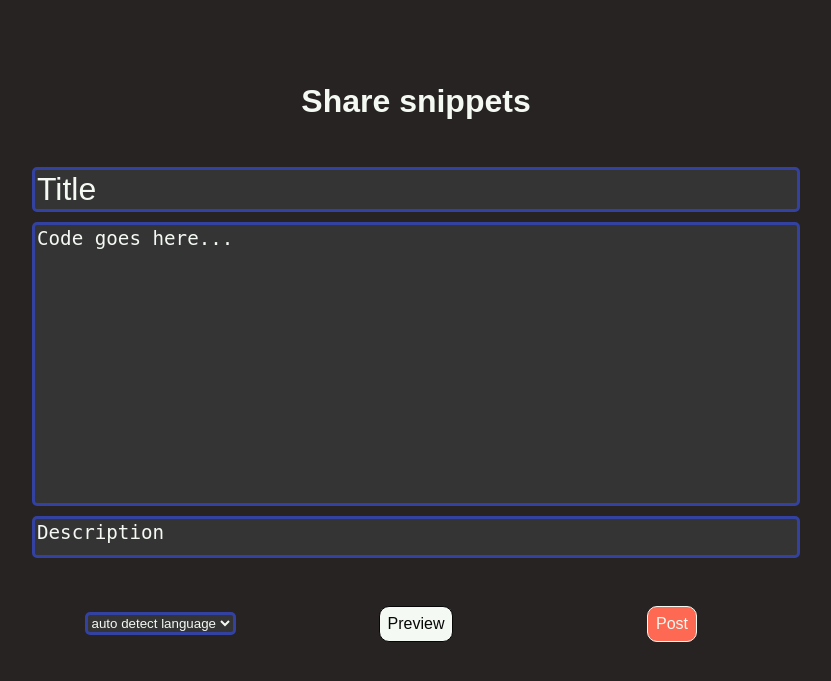
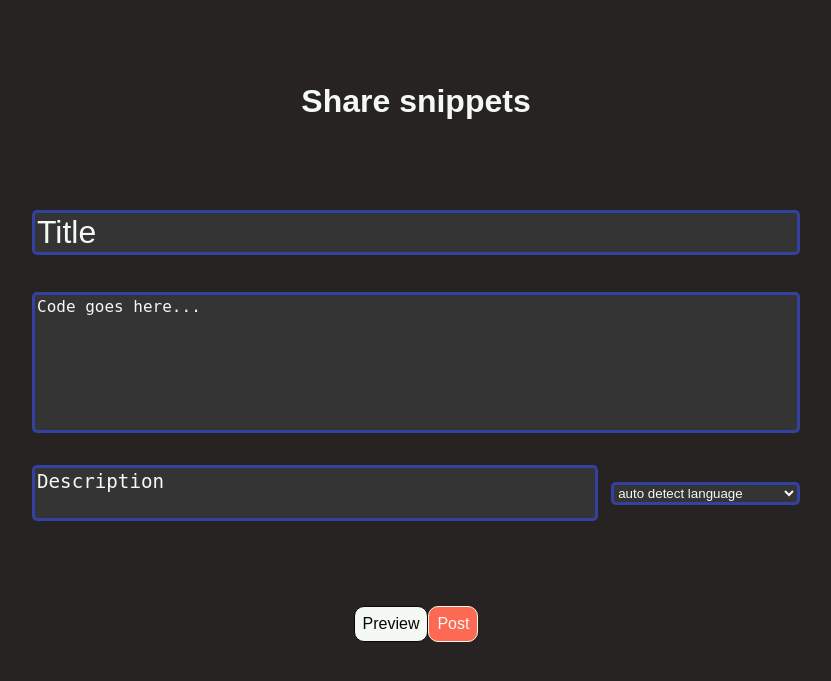
Before and after one commit to Goby56/snips, a Flask app: page /share/ in a window 1280 px wide. Shown: the part 75-756 px from the top of the page, without its empty margins (224-1055 px from the left). Run offline with Flask 3, Linux system fonts and the light colour scheme; some web fonts are replaced.

Commit message:
description + post action

```diff
--- a/static/css/styles.css
+++ b/static/css/styles.css
@@ -131,6 +176,7 @@ h2 {
     color: var(--white);
     background-color: var(--black3);
     outline: none;
+    width: 100%;
 }
 
 ::-webkit-scrollbar-track
--- a/static/css/submit.css
+++ b/static/css/submit.css
@@ -2,9 +2,9 @@
 
 
 #submit-container {
+    height: 90%;
+    width: 60vw;
     display: grid;
-    height: 90%;
-    width: 60%;
     grid-template-columns: 1fr;
     grid-template-rows: 1fr 3fr 1fr;
     grid-column-gap: 0px;
@@ -12,11 +12,11 @@
 }
 
 #page-title {
-    grid-area: 1 / 1 / 2 / 2;
+    grid-area: 1 / 1 / 2 / 3;
 }
 
 #snippet-editor {
-    grid-area: 2 / 1 / 3 / 2;
+    grid-area: 2 / 1 / 3 / 3;
     display: flex;
     flex-direction: column;
     justify-content: center;
@@ -30,25 +30,39 @@
 #snippet-preview {
     width: 100%;
     height: 100%;
-    grid-area: 2 / 1 / 3 / 2;
+    grid-area: 2 / 1 / 3 / 3;
+}
+
+#submit-and-preview {
+    grid-area: 3 / 1 / 4 / 2;
 }
 
 #editor-form {
-    display: flex;
-    flex-direction: column;
-    justify-content: center;
-    align-items: stretch;
-    gap: 10px;
+    display: grid;
+    grid-template-columns: 3fr 1fr;
+    grid-template-rows: repeat(3, 1fr);
+    grid-column-gap: 1vw;
+    grid-row-gap: 0px;
     width: 100%;
     height: 100%;
 }
 
+#title-input-container {
+    grid-area: 1 / 1 / 2 / 3;
+    justify-content: stretch;
+    width: 100%;
+}
 #title-input {
     font-size: 2rem;
 }
 
+#snippet-input-container {
+    grid-area: 2 / 1 / 3 / 3;
+    justify-content: stretch;
+    width: 100%;
+}
 #snippet-input {
-    font-size: 1.2rem;
+    font-size: 1rem;
     white-space: pre;
     overflow-wrap: normal;
     overflow-x: auto;
@@ -56,30 +70,19 @@
     height: 100%;
 }
 
+#description-input-container {
+    grid-area: 3 / 1 / 4 / 2;
+    justify-content: stretch;
+    width: 100%;
+}
 #description-input {
     font-size: 1.2rem;
     word-wrap: break-word;
     resize: none;
 }
 
-#snippet-options {
-    grid-area: 3 / 1 / 4 / 2;
-    display: grid;
+#language-dropdown-container {
+    grid-area: 3 / 2 / 4 / 3;
+    justify-content: stretch;
     width: 100%;
-    grid-template-columns: repeat(3, 1fr);
-    grid-template-rows: 1fr;
-    grid-column-gap: 0px;
-    grid-row-gap: 0px;
 }
-
-#option-section-left {
-    grid-area: 1 / 1 / 2 / 2;
-}
-
-#option-section-middle {
-    grid-area: 1 / 2 / 2 / 3;
-}
-
-#option-section-right {
-    grid-area: 1 / 3 / 2 / 4;
-}
--- a/static/js/submit.js
+++ b/static/js/submit.js
@@ -25,7 +25,11 @@ function renderPreview(title, code, desc, lang) {
                 <div class="snippet">
                     <pre><code class="snippet-container ${lang}">
                     </code></pre>
-                    ${desc}
+                    <div class="description-outer">
+                        <div class="description-inner">
+                            ${desc}
+                        </div>
+                    </div>
                 </div>
             </div>
         </div>`)
@@ -53,3 +57,11 @@ $("#preview-button").on("click", e => {
         $(e.currentTarget).text("Preview")
     }
 })
+
+$("#post-button").on("click", e => {
+    $("#editor-form").trigger("submit")
+})
+
+// $("#editor-form").on("submit", e => {
+
+// })
--- a/templates/submit.html
+++ b/templates/submit.html
@@ -10,25 +10,26 @@
         <h1>Share snippets</h1>
     </div>
     <div id="snippet-editor">
-        <form id="editor-form" action="">
+        <form id="editor-form" action="{{ url_for('share_snippet') }}" method="post">
+            <div id="title-input-container" class="center">
                 <input type="text" id="title-input" name="title" placeholder="Title" class="widget">
+            </div>
+            <div id="snippet-input-container" class="center">
                 <textarea id="snippet-input" name="snippet" placeholder="Code goes here..." class="widget"></textarea>
+            </div>
+            <div id="description-input-container" class="center">
                 <textarea id="description-input" name="description" placeholder="Description" class="widget"></textarea>
-        </form>
             </div>
-    <div id="snippet-options">
-        <div id="option-section-left" class="center">
-            <select id="language-dropdown" class="widget">
+            <div id="language-dropdown-container" class="center">
+                <select id="language-dropdown" name="language" class="widget">
                     <option value="auto">auto detect language</option>
                 </select>
             </div>
-        <div id="option-section-middle" class="center">
+        </form>
+    </div>
+    <div id="submit-and-preview" class="center">
         <button id="preview-button" class="button1">Preview</button>
-
-        </div>
-        <div id="option-section-right" class="center">
         <button id="post-button" class="button2">Post</button>
-        </div>
     </div>
 </div>
 
--- a/wsgi.py
+++ b/wsgi.py
@@ -1,4 +1,4 @@
-from flask import Flask, render_template
+from flask import Flask, render_template, request
 from database import Database
 
 db = Database()
@@ -10,8 +10,12 @@ def home():
     return render_template("home.html")
 
 @app.route("/share/")
+def compose_snippet():
+    return render_template("submit.html")
+
+@app.route("/post", methods=["POST"])
 def share_snippet():
-    return render_template("submit.html")
+    return(request.form)
 
 # @app.route("/user/<username>")
 # def user_profile(username):
```
Also changed, not shown: other parts of static/css/styles.css (+52 -7 lines), sql/snips.sql (added, +84 -0 lines), sql/new_user.sql (deleted). Lines whose indentation alone changed are shown as unchanged.
